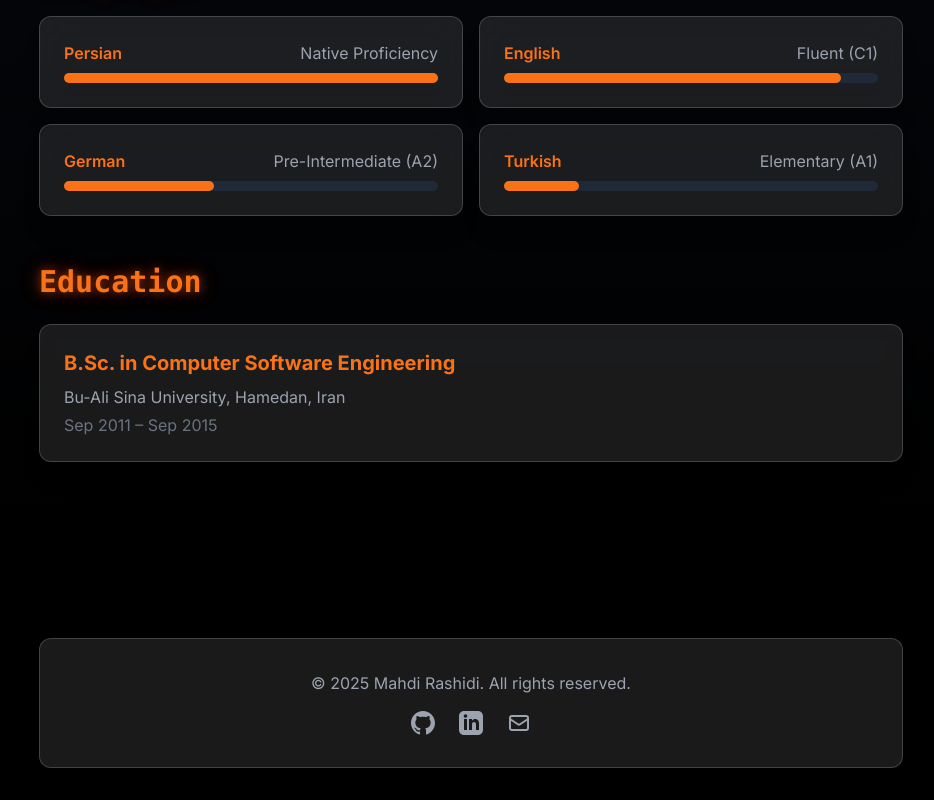
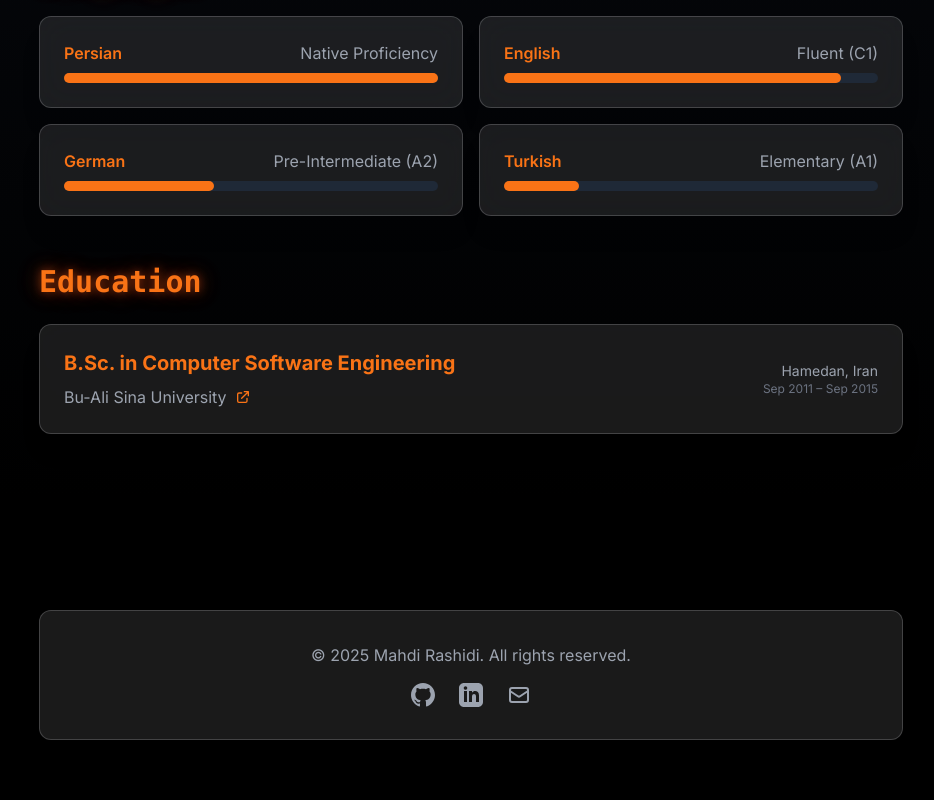
Before and after one commit to MRdevX/mrashidi.me, a Next.js app: page /about in a window 1280 px wide. Shown: the part 1898-2698 px from the top of the page, without its empty margins (169-1103 px from the left). After the commit the page ends 2670 px from the top, so only its background shows below. Built offline with nearby package versions, Linux system fonts and the light colour scheme.

Commit message:
feat: add URL support to education entries and enhance layout

```diff
--- a/src/app/about/page.tsx
+++ b/src/app/about/page.tsx
@@ -127,13 +127,40 @@ export default function About() {
             <h2 className="text-3xl font-bold mb-6 text-orange-500 font-cyberpunk glow-text">Education</h2>
             {education.map((edu) => (
               <div className="feature-card group mb-4" key={edu.degree + edu.institution}>
-                <h3 className="text-xl font-bold text-orange-500 group-hover:text-orange-400 transition-colors">
-                  {edu.degree}
-                </h3>
-                <p className="text-gray-400 group-hover:text-gray-300 transition-colors mt-2">
-                  {edu.institution}, {edu.location}
-                </p>
-                <p className="text-gray-500 mt-1">{edu.period}</p>
+                <div className="flex items-center justify-between">
+                  <div className="flex-1">
+                    <h3 className="text-xl font-bold text-orange-500 group-hover:text-orange-400 transition-colors">
+                      {edu.degree}
+                    </h3>
+                    <div
+                      className={`text-gray-400 group-hover:text-gray-300 transition-colors mt-2 flex items-center relative z-10 ${
+                        edu.url ? "cursor-pointer hover:text-orange-400" : ""
+                      }`}
+                      onClick={() => edu.url && window.open(edu.url, "_blank")}
+                    >
+                      <span>{edu.institution}</span>
+                      {edu.url && (
+                        <svg
+                          className="w-4 h-4 ml-2 text-orange-500 flex-shrink-0"
+                          fill="none"
+                          stroke="currentColor"
+                          viewBox="0 0 24 24"
+                        >
+                          <path
+                            strokeLinecap="round"
+                            strokeLinejoin="round"
+                            strokeWidth={2}
+                            d="M10 6H6a2 2 0 00-2 2v10a2 2 0 002 2h10a2 2 0 002-2v-4M14 4h6m0 0v6m0-6L10 14"
+                          />
+                        </svg>
+                      )}
+                    </div>
+                  </div>
+                  <div className="text-sm text-gray-400 text-right ml-4">
+                    <div>{edu.location}</div>
+                    <div className="text-xs text-gray-500">{edu.period}</div>
+                  </div>
+                </div>
               </div>
             ))}
           </motion.section>
--- a/src/data/education.ts
+++ b/src/data/education.ts
@@ -4,6 +4,7 @@ export interface Education {
   period: string;
   location: string;
   details?: string[];
+  url?: string;
 }
 
 const education: Education[] = [
@@ -12,6 +13,7 @@ const education: Education[] = [
     institution: "Bu-Ali Sina University",
     location: "Hamedan, Iran",
     period: "Sep 2011 – Sep 2015",
+    url: "https://en.wikipedia.org/wiki/Bu-Ali_Sina_University",
   },
 ];
 
```
